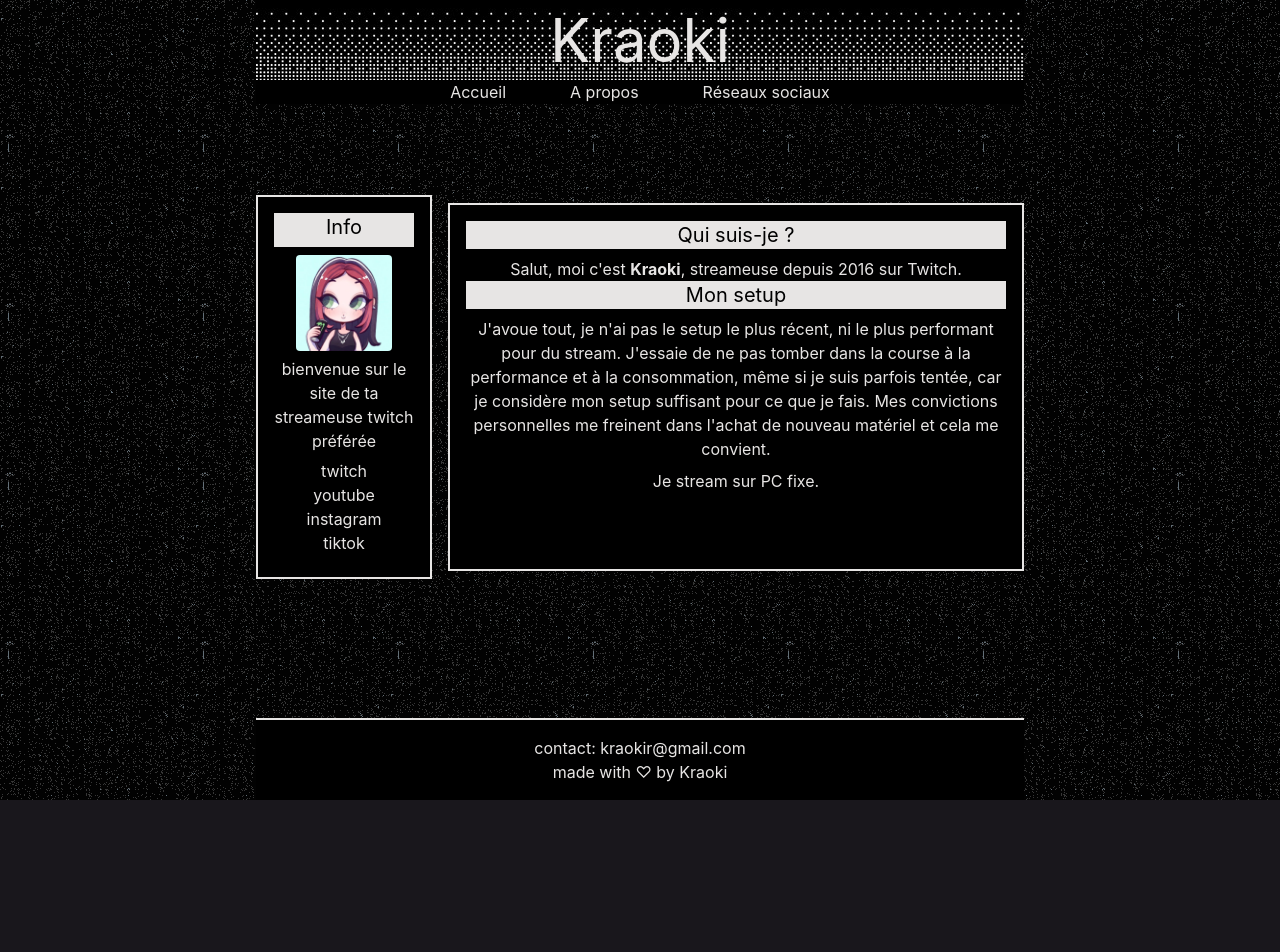
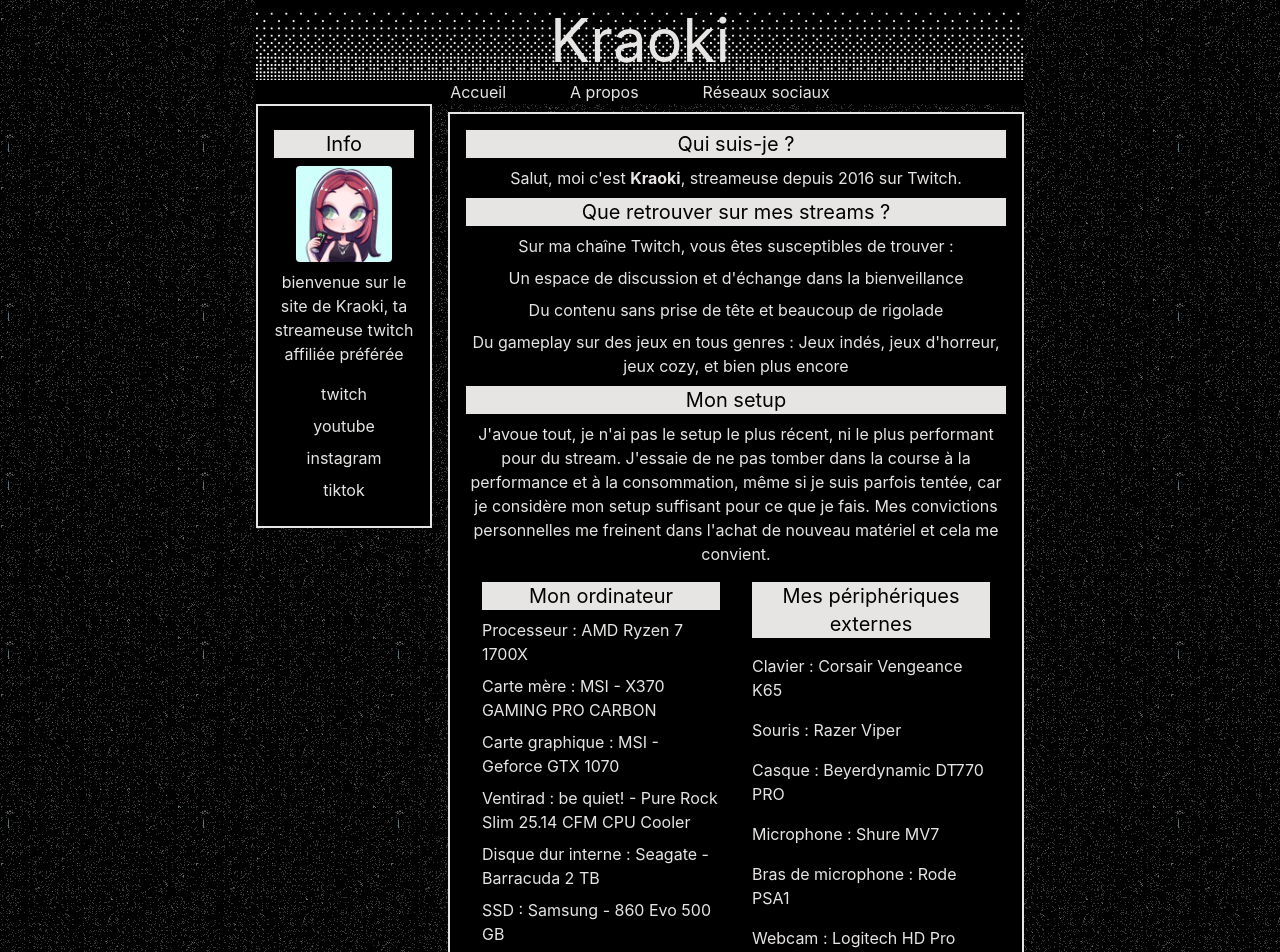
Before and after one commit to rolpf/kraoki_website, a React (Create React App) app: page /about in a window 1280 px wide. Shown: the top 952 px of the page. Before the commit the page ends 800 px from the top, so only its background shows below. Built offline with nearby package versions, Linux system fonts and the light colour scheme; a web font is replaced by a local one.

Commit message:
feat: add more about info : description and  hardware device (#7)

```diff
--- a/src/components/info.jsx
+++ b/src/components/info.jsx
@@ -1,13 +1,15 @@
 const Info = () => {
   return (
-    <div className="md:w-44 md:h-96 md:mr-4 bg-dark grid justify-items-center border-solid border-2 border-light p-4">
+    <div className="md:w-44 md:mr-4 bg-dark grid justify-items-center border-solid border-2 border-light p-4">
       <p className="title">Info</p>
       <img
         className="w-24 h-24 rounded"
         src="kraoki-profile-by-trsgatos.jpg"
         alt="photo de profil"
       ></img>
-      <p className="">bienvenue sur le site de ta streameuse twitch préférée</p>
+      <p>
+        bienvenue sur le site de Kraoki, ta streameuse twitch affiliée préférée
+      </p>
 
       <ul className="">
         <li>
--- a/src/pages/about.jsx
+++ b/src/pages/about.jsx
@@ -8,8 +8,20 @@ const About = () => {
           Twitch.
         </a>
       </p>
+      <h2 className="title">Que retrouver sur mes streams ?</h2>
+      <p>
+        Sur ma chaîne Twitch, vous êtes susceptibles de trouver :
+        <ul>
+          <li>Un espace de discussion et d'échange dans la bienveillance</li>
+          <li>Du contenu sans prise de tête et beaucoup de rigolade</li>
+          <li>
+            Du gameplay sur des jeux en tous genres : Jeux indés, jeux
+            d'horreur, jeux cozy, et bien plus encore
+          </li>
+        </ul>
+      </p>
       <h2 className="title">Mon setup</h2>
-      <p className="text">
+      <p>
         J'avoue tout, je n'ai pas le setup le plus récent, ni le plus performant
         pour du stream. J'essaie de ne pas tomber dans la course à la
         performance et à la consommation, même si je suis parfois tentée, car je
@@ -17,7 +29,26 @@ const About = () => {
         personnelles me freinent dans l'achat de nouveau matériel et cela me
         convient.
       </p>
-      <p>Je stream sur PC fixe.</p>
+      <div className="md:flex justify-center">
+        <ul className="mx-4 md:w-1/2 text-left">
+          <p className="title">Mon ordinateur</p>
+          <li>Processeur : AMD Ryzen 7 1700X</li>
+          <li>Carte mère : MSI - X370 GAMING PRO CARBON</li>
+          <li>Carte graphique : MSI - Geforce GTX 1070</li>
+          <li>Ventirad : be quiet! - Pure Rock Slim 25.14 CFM CPU Cooler</li>
+          <li>Disque dur interne : Seagate - Barracuda 2 TB</li>
+          <li>SSD : Samsung - 860 Evo 500 GB</li>
+        </ul>
+        <ul className="mx-4 md:w-1/2 flex flex-col align-left text-left">
+          <p className="title">Mes périphériques externes</p>
+          <li>Clavier : Corsair Vengeance K65</li>
+          <li>Souris : Razer Viper</li>
+          <li>Casque : Beyerdynamic DT770 PRO</li>
+          <li>Microphone : Shure MV7</li>
+          <li>Bras de microphone : Rode PSA1</li>
+          <li>Webcam : Logitech HD Pro Webcam C920</li>
+        </ul>
+      </div>
     </div>
   );
 };
--- a/src/tailwind.css
+++ b/src/tailwind.css
@@ -5,8 +5,9 @@
 @tailwind utilities;
 
 @layer components {
-  p {
-    @apply text-light;
+  p,
+  li {
+    @apply text-light my-2;
   }
 
   a {
@@ -22,14 +23,10 @@
   }
 
   .title {
-    @apply text-xl bg-light text-dark w-full mb-2;
+    @apply text-xl bg-light text-dark w-full mb-2 text-center;
   }
 
   .kraoki-title {
     @apply text-6xl;
   }
-
-  .text {
-    @apply text-light my-2;
-  }
 }
```
